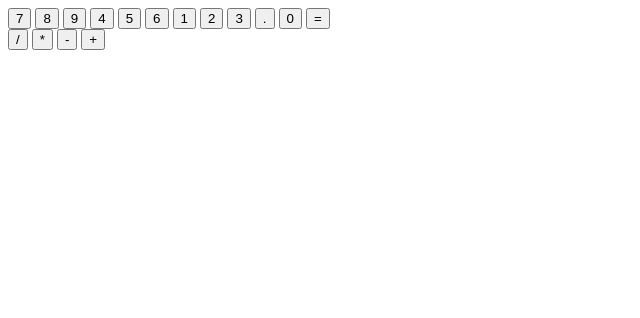
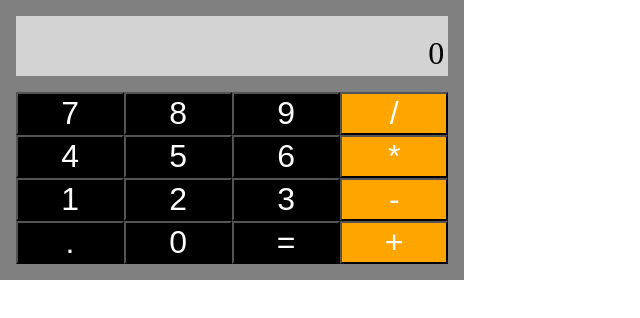
Before and after one commit to OctoKing-dev/calculator, a plain HTML site: page index.html in a window 1280 px wide. Shown: the whole page, without its empty margins (0-640 px from the left). Drawn offline with Linux system fonts and the light colour scheme.

Commit message:
Add initial flex layout and history field

```diff
--- a/index.html
+++ b/index.html
@@ -10,7 +10,10 @@
 </head>
 <body>
   <div class="calculator__body">
-    <div class="calculator__output"></div>
+    <div class="calculator__output">
+      <div id="operatorHistory"></div>
+      <div id="calculatorText">0</div>
+    </div>
     <div class="calculator__buttons">
       <div class="calculator__buttons__left">
         <button class="digit" value="7">7</button>
--- a/styles.css
+++ b/styles.css
@@ -0,0 +1,58 @@
+body {
+  display: flex;
+  margin: 0;
+  padding: 0;
+}
+
+.calculator__body {
+  background-color: grey;
+  display: flex;
+  flex-direction: column;
+  gap: 16px;
+  padding: 16px;
+}
+
+.calculator__buttons {
+  display: flex;
+}
+
+.calculator__buttons button {
+  font-size: 32px;
+  color: white;
+  background-color: black;
+}
+
+.calculator__buttons .operator {
+  background-color: orange;
+}
+
+.calculator__buttons__left {
+  display: flex;
+  flex-flow: row wrap;
+  flex: 3;
+}
+
+.calculator__buttons__left button {
+  width: 33.333%;
+}
+
+.calculator__buttons__right {
+  display: flex;
+  flex-direction: column;
+  flex: 1;
+}
+
+.calculator__output {
+  background-color: lightgray;
+  height: 52px;
+  padding: 4px;
+  font-size: 32px;
+  display: flex;
+  flex-direction: column;
+  align-items: flex-end;
+  justify-content: flex-end;
+}
+
+#operatorHistory {
+  font-size: 16px;
+}
```
